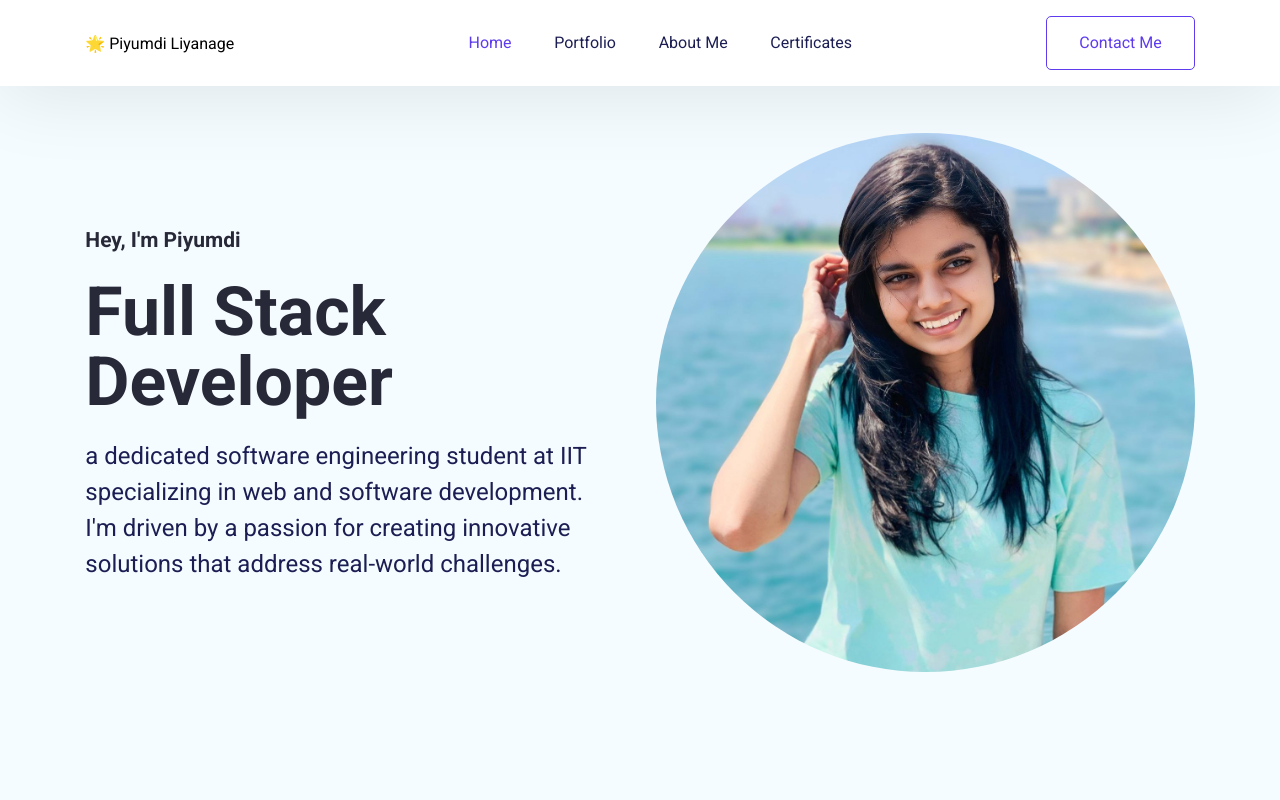
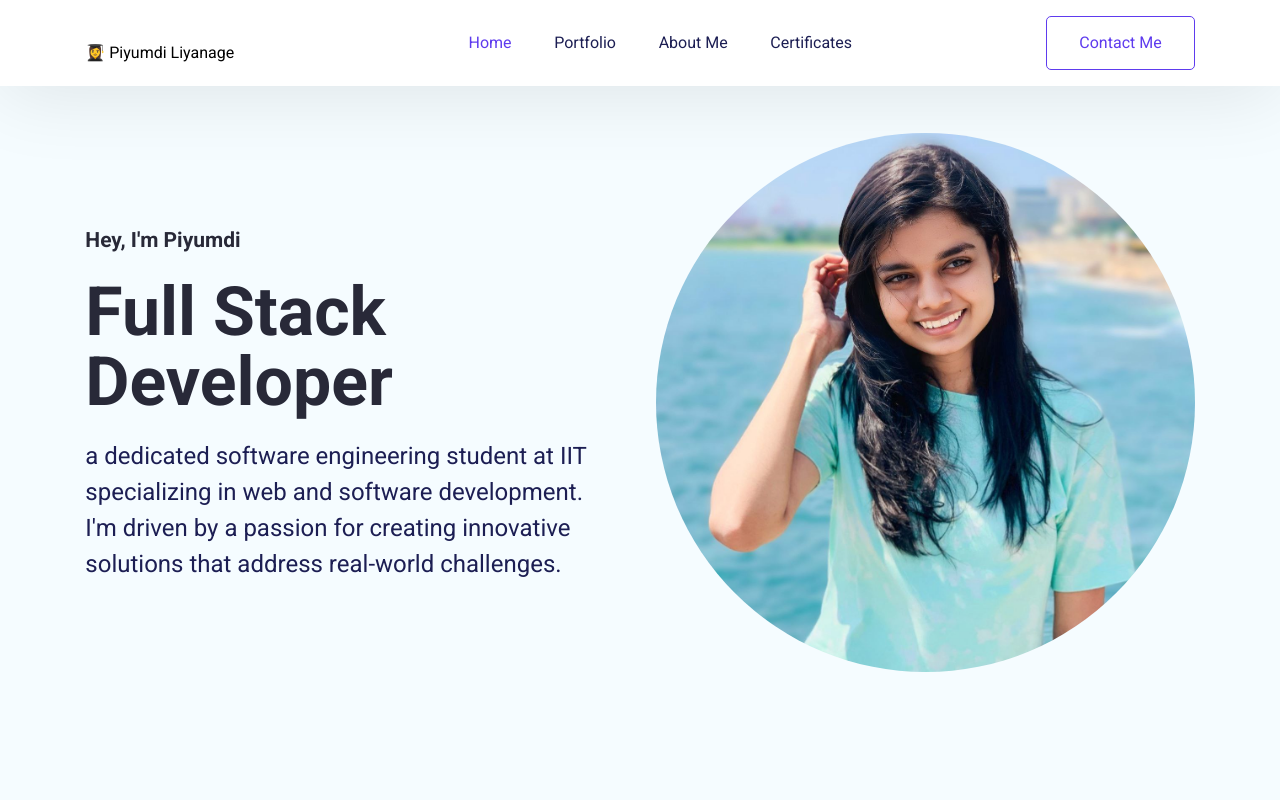
Before and after one commit to sahanyaL/react-js-personal-portfolio-main, a React (Create React App) app: page / in a window 1280 px wide. Shown: the top 800 px of the page. Built offline with nearby package versions, Linux system fonts and the light colour scheme.

Commit message:
update navbar

```diff
--- a/src/Pages/Home/Navbar.jsx
+++ b/src/Pages/Home/Navbar.jsx
@@ -35,8 +35,9 @@ function Navbar() {
   return (
     <nav className={`navbar ${navActive ? "active" : ""}`}>
       <div>
-        <p>🌟 Piyumdi Liyanage</p>
-      </div>
+  <img class="logo-container" />
+  <p> 👩‍🎓  Piyumdi Liyanage</p>
+</div>
       <a
         className={`nav__hamburger ${navActive ? "active" : ""}`}
         onClick={toggleNav}
```
